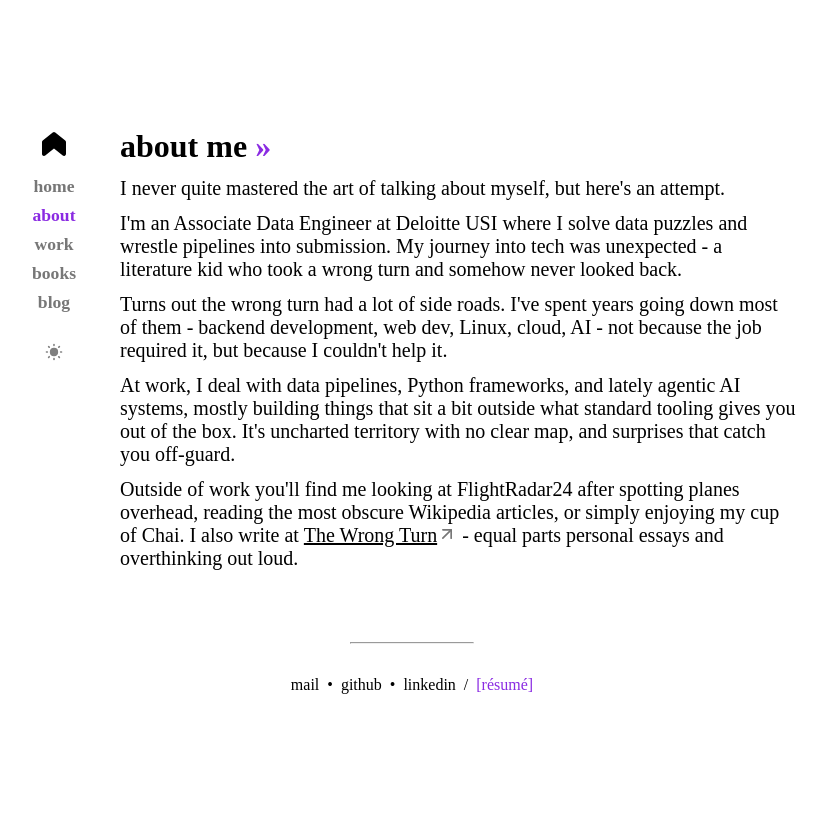
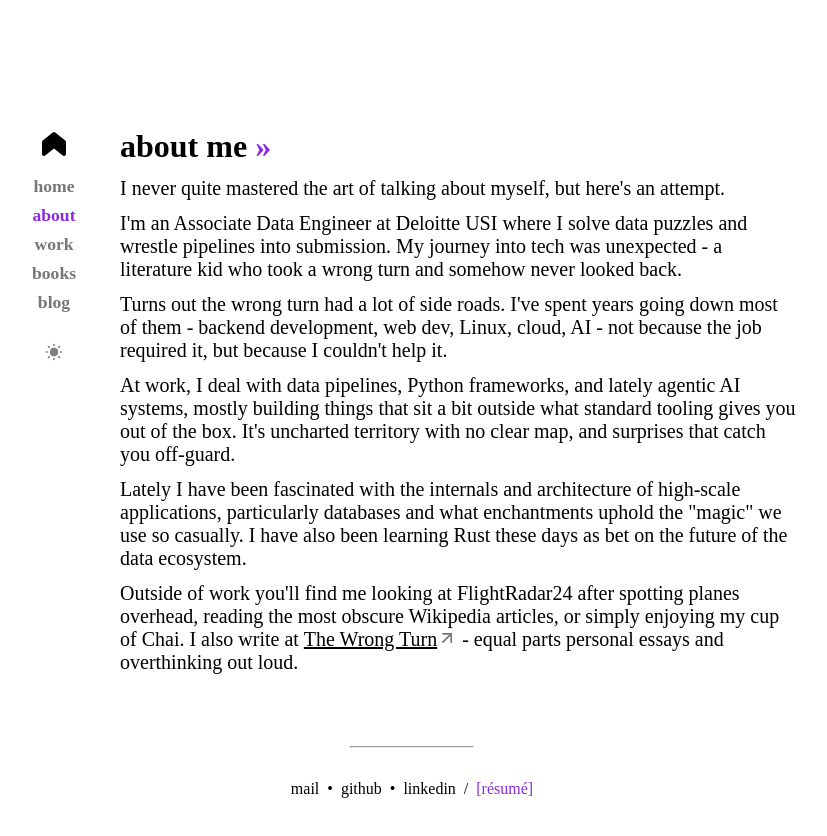
Before and after one commit to asdhamidi/asdhamidi.github.io, a React (Vite) app: page /about in a window 1280 px wide. Shown: the top 836 px of the page, without its empty margins (228-1055 px from the left). Built offline with nearby package versions, Linux system fonts and the light colour scheme; no server answers; a web font is replaced by a local one.

Commit message:
Enhance about section with new interests
Added a paragraph about interests in high-scale applications and learning Rust.

```diff
--- a/src/components/about.jsx
+++ b/src/components/about.jsx
@@ -16,6 +16,7 @@ const About = ({}) => {
         <p>
             At work, I deal with data pipelines, Python frameworks, and lately agentic AI systems, mostly building things that sit a bit outside what standard tooling gives you out of the box. It's uncharted territory with no clear map, and surprises that catch you off-guard.
         </p>
+        <p>Lately I have been fascinated with the internals and architecture of high-scale applications, particularly databases and what enchantments uphold the "magic" we use so casually. I have also been learning Rust these days as bet on the future of the data ecosystem.</p>
         <p>
             Outside of work you'll find me looking at FlightRadar24 after spotting planes overhead, reading the most obscure Wikipedia articles, or simply enjoying my cup of Chai. I also write at <a href="https://thewrongturn.substack.com/" target="_blank" rel="noopener noreferrer">The Wrong Turn<svg xmlns="http://www.w3.org/2000/svg" width="20" height="20" viewBox="0 0 24 24" fill="none" stroke="#777" strokeWidth="2" strokeLinecap="round" strokeLinejoin="round" className="lucide lucide-arrow-up-right" aria-hidden="true"><path d="M7 7h10v10"></path><path d="M7 17 17 7"></path></svg></a> - equal parts personal essays and overthinking out loud.
         </p>
```
